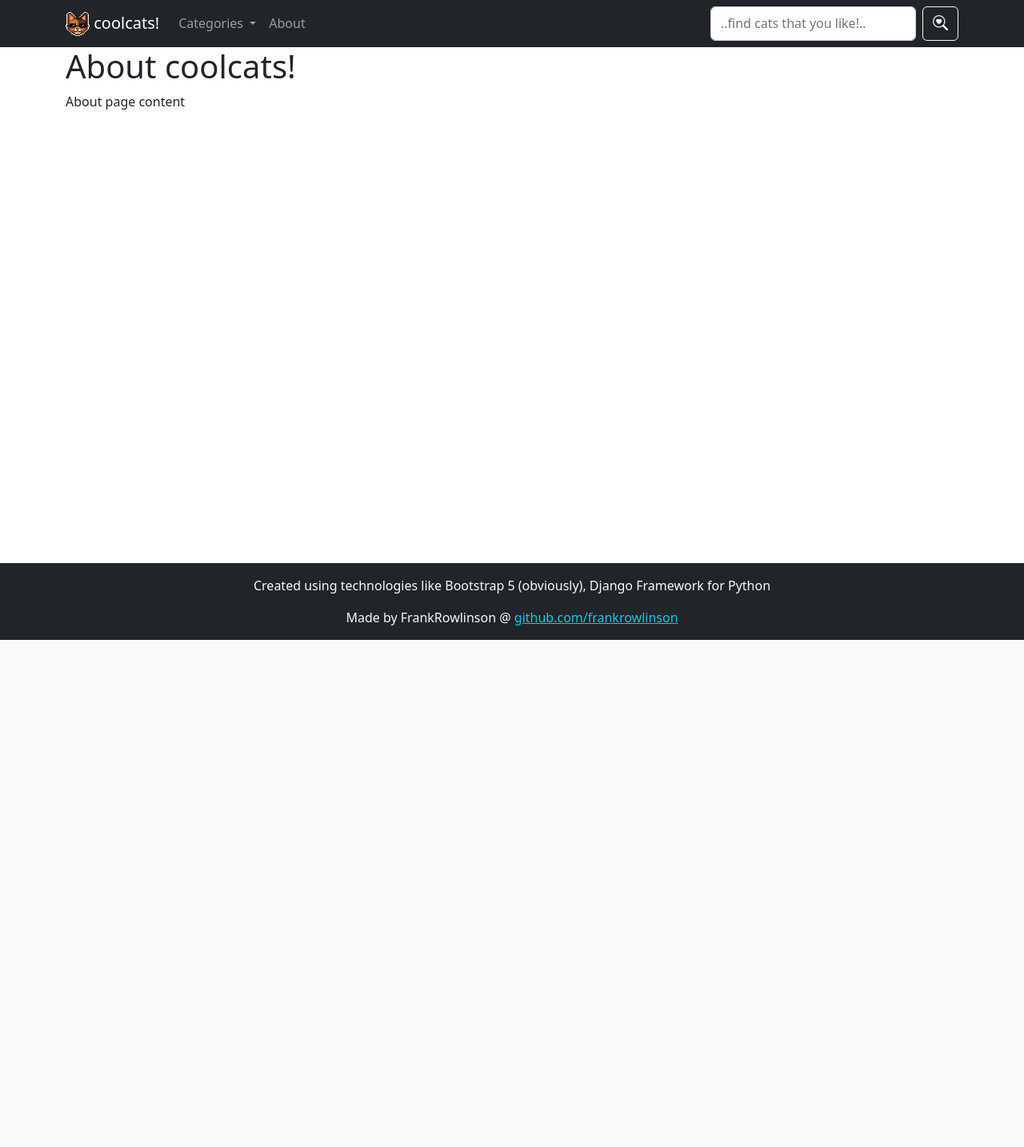
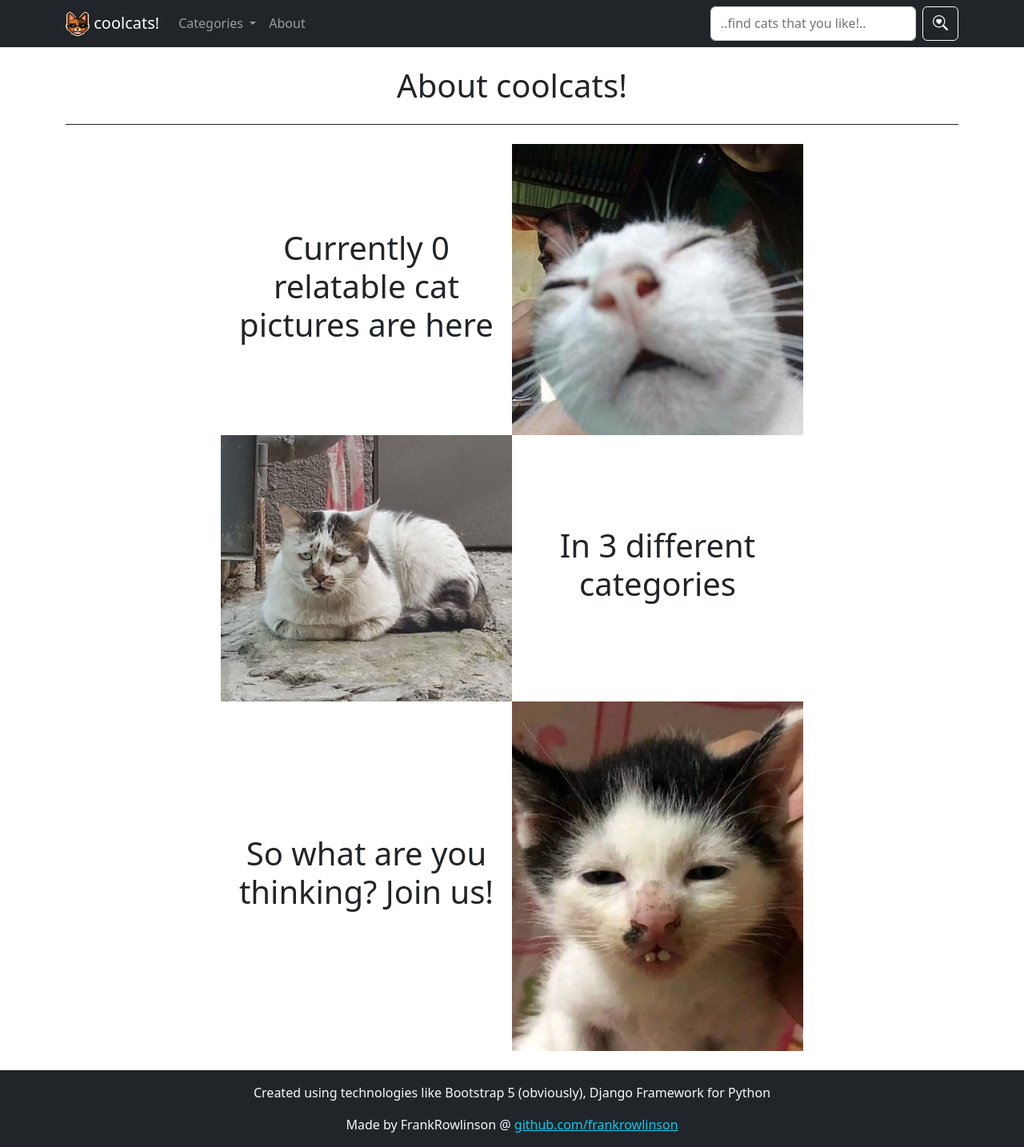
Before and after one commit to FrankRowlinson/django-cats, a Django app: page /about/ in a window 1280 px wide. Shown: the whole page at 80% size. Before the commit the page ends 800 px from the top, so only its background shows below. Run offline with Django 4.2, Linux system fonts and the light colour scheme; data that the repository does not hold is empty; some libraries are stand-ins or nearby versions.

Commit message:
Make about page with dynamically filled info

```diff
--- a/djangocats/cats/templates/cats/about.html
+++ b/djangocats/cats/templates/cats/about.html
@@ -1,8 +1,24 @@
 {% extends 'cats/base.html' %}
+{% load static %}
 
 {% block content %}
-<h1>{{ title }}</h1>
-<p>
-    About page content
-</p>
+<h1 class="text-center border-bottom border-dark my-4 pb-4">{{ title }}</h1>
+<div class="container pb-4">
+    <div class="row gx-0 justify-content-lg-center d-flex align-items-center">
+        <div class="col-lg-4 col-md-6 col-12 h1 text-center">Currently {{ picture_count }} relatable cat pictures are here
+        </div>
+        <div class="col-lg-4 col-md-6 col-12"><img class="img-fluid w-100" src={% static 'cats/images/sneese_cat.jpg' %} alt=""></div>
+    </div>
+    <div class="row gx-0 justify-content-lg-center d-flex align-items-center">
+        <div class="col-lg-4 col-md-6 col-12 d-md-none h1 text-center">In {{ category_count }} different
+            categories</div>
+        <div class="col-lg-4 col-md-6 col-12"><img class="img-fluid w-100" src={% static 'cats/images/sad_cat.jpg' %} alt=""></div>
+        <div class="col-lg-4 col-md-6 col-12 d-none d-md-inline h1 text-center">In {{ category_count }} different
+            categories</div>
+    </div>
+    <div class="row gx-0 justify-content-lg-center d-flex align-items-center pb-3">
+        <div class="col-lg-4 col-md-6 col-12 h1 text-center">So what are you thinking? Join us!</div>
+        <div class="col-lg-4 col-md-6 col-12"><img class="img-fluid w-100" src={% static 'cats/images/teeth_cat.jpg' %} alt=""></div>
+    </div>
+</div>
 {% endblock %}
--- a/djangocats/cats/views.py
+++ b/djangocats/cats/views.py
@@ -1,5 +1,6 @@
 from django.http import Http404, HttpResponse, HttpResponseNotFound
 from django.shortcuts import render
+from cats.models import Cat
 
 
 def main(request):
@@ -7,7 +8,11 @@ def main(request):
     return render(request, 'cats/index.html', context=context)
 
 def about(request):
-    context = {'title': 'About coolcats!'}
+    context = {
+        'title': 'About coolcats!',
+        'category_count': len(Cat.CATEGORY_CHOICES),
+        'picture_count': Cat.objects.count()
+        }
     return render(request, 'cats/about.html', context=context)
 
 def pictures(request, category):
```
Also changed, not shown: djangocats/cats/static/cats/images/sad_cat.jpg (added), djangocats/cats/static/cats/images/sneese_cat.jpg (added), djangocats/cats/static/cats/images/teeth_cat.jpg (added).
